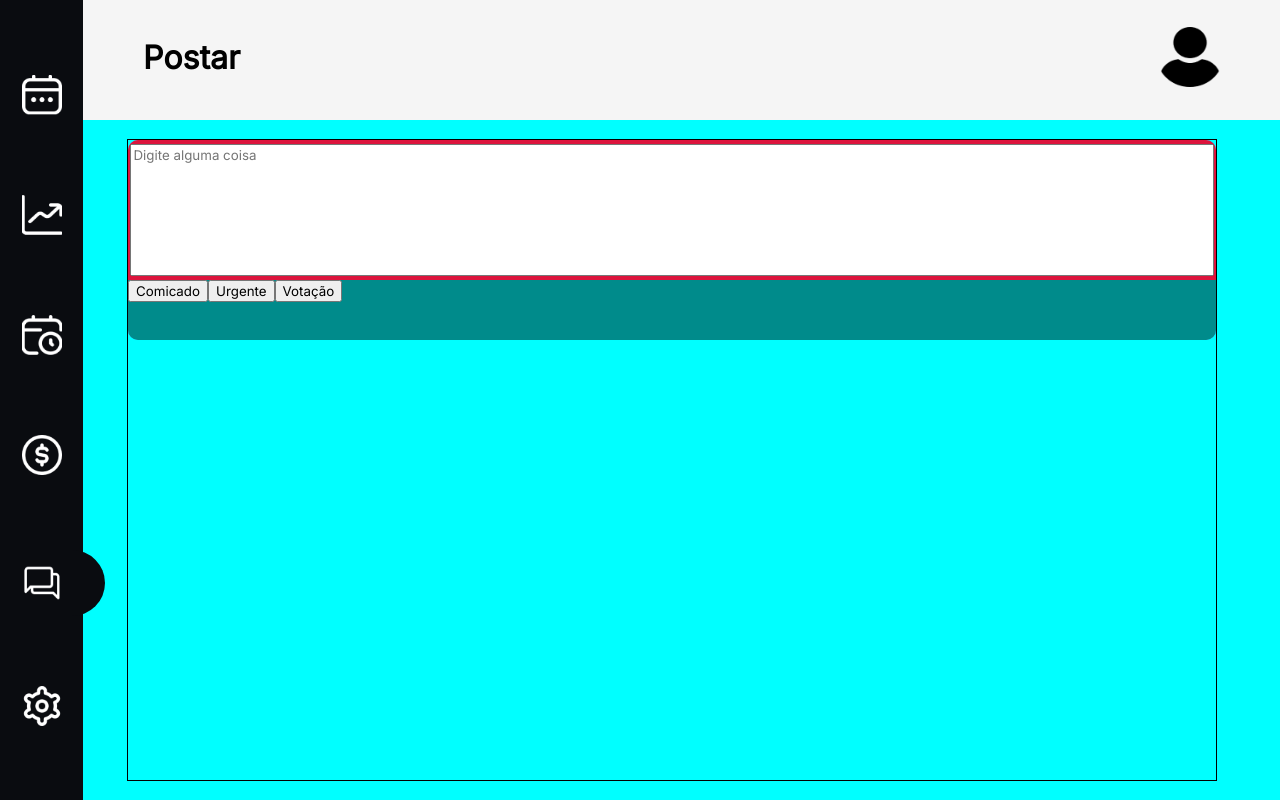
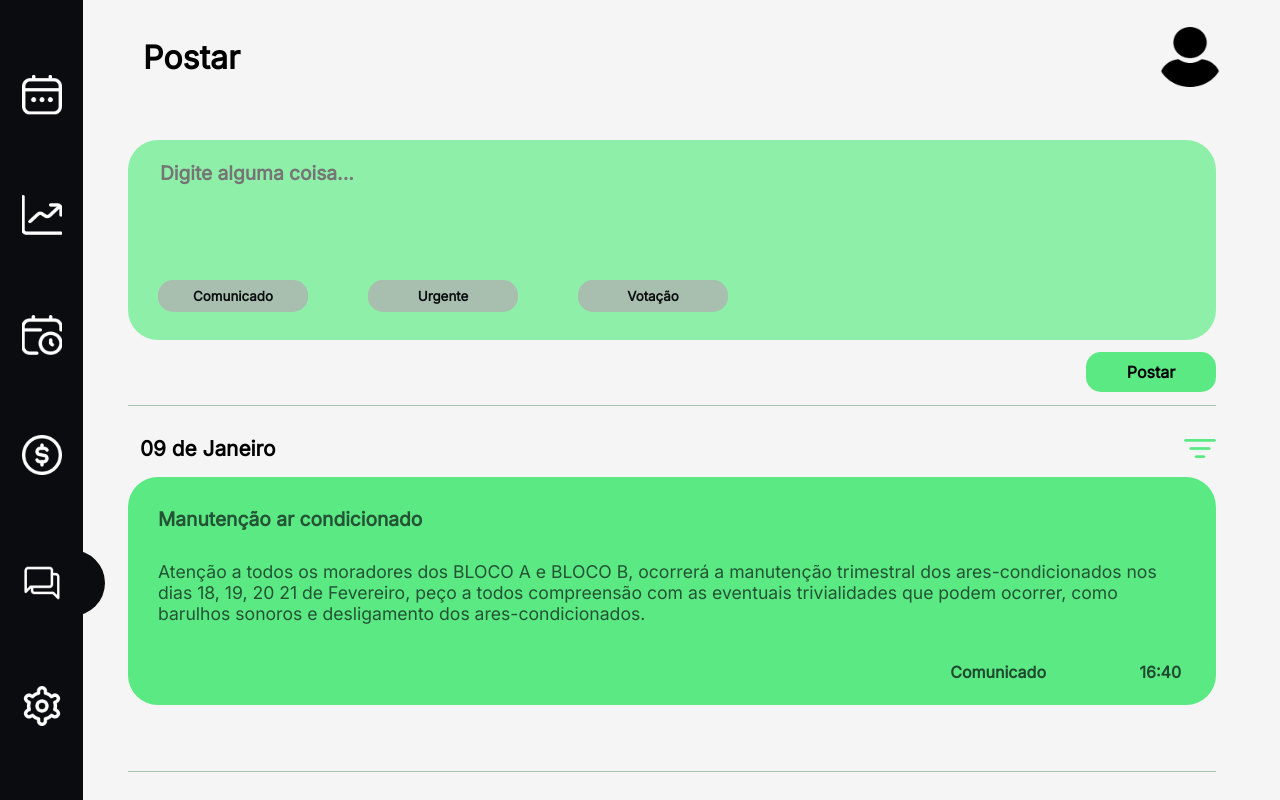
Before and after one commit to ezSchedule/ezSchedule.ui, a React (Create React App) app in the folder front-ezchedule/: page /forumAdm in a window 1280 px wide. Built offline with nearby package versions, Linux system fonts and the light colour scheme.

Commit message:
Tela de forum finalizada.

```diff
--- /dev/null
+++ b/front-ezchedule/src/components/internal/Communique/communique.css
@@ -0,0 +1,75 @@
+.mainCommunique{
+    width: 100%;
+    height: 300px;
+    margin-top: 6%;
+}
+
+.line{
+    width: 100%;
+    height: 0.5px;
+    background-color: #AAC2B1;
+    margin-bottom: 20px;
+}
+
+.mainCommunique header{
+    width: 100%;
+    height: 15%;
+    display: flex;
+    align-items: center;
+    justify-content: space-between;
+}
+
+.mainCommunique header input{
+    background-color: #f5f5f5;
+    border: none;
+    margin: 10px;
+    font-size: 1.3rem;
+    font-weight: bolder;
+    color: black;
+}
+
+.mainCommunique .communiqueText{
+    width: 100%;
+    height: 80%;
+    display: flex;
+    align-items: center;
+    justify-content: center;
+}
+
+.mainCommunique .communiqueText div{
+    width: 100%;
+    height: 95%;
+    background-color: #5AE982;
+    border-radius: 30px;
+}
+
+.mainCommunique .communiqueText h4{
+    margin: 30px;
+    color: #0a0c10ad;
+    font-size: 1.2rem;
+}
+
+.mainCommunique .communiqueText P{
+    margin: 30px;
+    color: #0a0c10ad;
+    font-size: 1.1rem;
+}
+
+.mainCommunique .communiqueText .typeAndHour{
+    height: 30px;
+}
+
+.mainCommunique .communiqueText .typeAndHour div{
+    width: 100%;
+    display: flex;
+    justify-content: flex-end;
+    align-items: flex-end;
+}
+
+.mainCommunique .communiqueText .typeAndHour div span{
+    display: flex;
+    width: 100px;
+    margin-right: 35px;
+    font-weight: bolder;
+    color: rgba(10, 12, 16, 0.72);
+}
--- /dev/null
+++ b/front-ezchedule/src/components/internal/Communique/index.js
@@ -0,0 +1,30 @@
+import React from 'react'
+import './communique.css'
+import Filter from '../../assets/filter.png'
+const Communique = (props) => {
+    return (
+        <>
+            <div className='mainCommunique'>
+                <div className='line'></div>
+                <header>
+                    <input type="text" disabled value={props.date} />
+                    <img src={Filter} alt="" />
+                </header>
+                <div className='communiqueText'>
+                    <div>
+                        <h4>Manutenção ar condicionado</h4>
+                        <p>Atenção a todos os moradores dos BLOCO A e BLOCO B, ocorrerá a manutenção trimestral dos ares-condicionados nos dias 18, 19, 20 21 de Fevereiro, peço a todos compreensão com as eventuais trivialidades que podem ocorrer, como barulhos sonoros e desligamento dos ares-condicionados.</p>
+                        <div className='typeAndHour'>
+                            <div>
+                            <span>Comunicado</span>
+                            <span>16:40</span>
+                            </div>
+                        </div>
+                    </div>
+                </div>
+            </div>
+        </>
+    )
+}
+
+export default Communique
--- a/front-ezchedule/src/components/internal/ForumTextField/forumTextField.css
+++ b/front-ezchedule/src/components/internal/ForumTextField/forumTextField.css
@@ -1,28 +1,67 @@
-.textField{
-    background-color: cornflowerblue;
+.textField {
     width: 100%;
     height: 200px;
-    border-radius: 10px;
-    overflow: hidden;
-    }
+}
 
-    .textField .textArea{
+.textField .textArea {
     width: 100%;
     height: 70%;
-    background-color: crimson;
+    background-color: #8EEFA9;
     align-items: center;
     justify-content: center;
     display: flex;
-    }
+    border-top-right-radius: 30px;
+    border-top-left-radius: 30px;
+}
 
-    .textField .textArea textarea{
+.textField .textArea textarea {
     width: 99%;
-    height: 90%;
+    height: 70%;
     resize: none;
-    }
+    background-color: #8EEFA9;
+    border: none;
+    margin: 30px;
+    font-size: 1.2rem;
+    font-size: #0A0C10;
+    font-weight: bold;
+}
 
-    .buttonsTextField{
+.buttonsTextField {
     width: 100%;
     height: 30%;
-    background-color: darkcyan;
-    }
+    background-color: #8EEFA9;
+    border-bottom-left-radius: 30px;
+    border-bottom-right-radius: 30px;
+}
+
+.buttonsTextField button{
+    margin: 0px 30px 30px 30px;
+    background-color: #A8BFAF;
+    width: 150px;
+    padding: 8px;
+    border-radius: 15px;
+    border: none;
+    outline: none;
+    color: #0A0C10;
+    font-weight: 600;
+    cursor: pointer;
+}
+
+.btnPost{
+    width: 100%;
+    height: 8vh;
+    display: flex;
+    justify-content: right;
+    align-items: center;
+}
+
+.btnPost button{
+    padding: 10px;
+    width: 130px;
+    background-color: #5AE982;
+    border-radius: 15px;
+    border: none;
+    cursor: pointer;
+    font-weight: 900;
+    font-size: 1rem;
+}
--- a/front-ezchedule/src/components/internal/ForumTextField/index.js
+++ b/front-ezchedule/src/components/internal/ForumTextField/index.js
@@ -6,15 +6,16 @@ const ForumTextField = () => {
         <>
             <div className='textField'>
                 <div className='textArea'>
-                    <textarea name="" id="" cols="30" rows="10" placeholder='Digite alguma coisa'></textarea>
+                    <textarea name="" id="" cols="30" rows="10" placeholder='Digite alguma coisa...'></textarea>
                 </div>
                 <div className='buttonsTextField'>
-                    <button>Comicado</button>
+                    <button>Comunicado</button>
                     <button>Urgente</button>
                     <button>Votação</button>
-
                 </div>
-                <div></div>
+                <div className='btnPost'>
+                    <button>Postar</button>
+                </div>
             </div>
         </>
     )
--- a/front-ezchedule/src/pages/Administrator/Forum/forum.css
+++ b/front-ezchedule/src/pages/Administrator/Forum/forum.css
@@ -6,19 +6,22 @@
 }
 
 .forum {
-    background-color: aqua;
+    background-color: #f5f5f5;
     width: 100vw;
     display: flex;
     height: 85vh;
     justify-content: center;
     align-items: center;
     flex-direction: column;
+
 }
 
 .forum .forumDiv {
     width: 85%;
     height: 80vh;
     margin-left: 5%;
-    display: flex;
-    border: 1px solid black;
+    overflow-y: scroll;
+    padding: 12px;
+    justify-content: flex-start;
+    flex-direction: column;
 }
--- a/front-ezchedule/src/pages/Administrator/Forum/index.js
+++ b/front-ezchedule/src/pages/Administrator/Forum/index.js
@@ -3,6 +3,7 @@ import './forum.css'
 import Sidebar from '../../../components/internal/SideBar'
 import HeaderInternal from '../../../components/internal/Header'
 import ForumTextField from '../../../components/internal/ForumTextField'
+import Communique from '../../../components/internal/Communique'
 
 const Forum = () => {
     return (
@@ -14,6 +15,12 @@ const Forum = () => {
             <div className='forum'>
                 <div className='forumDiv'>
                     <ForumTextField />
+                    <Communique date="09 de Janeiro"/>
+                    <Communique date="09 de Janeiro"/>
+                    <Communique date="09 de Janeiro"/>
+                    <Communique date="09 de Janeiro"/>
+                    <Communique date="09 de Janeiro"/>
+
                 </div>
             </div>
         </>
```
Also changed, not shown: front-ezchedule/src/components/assets/filter.png (added).
